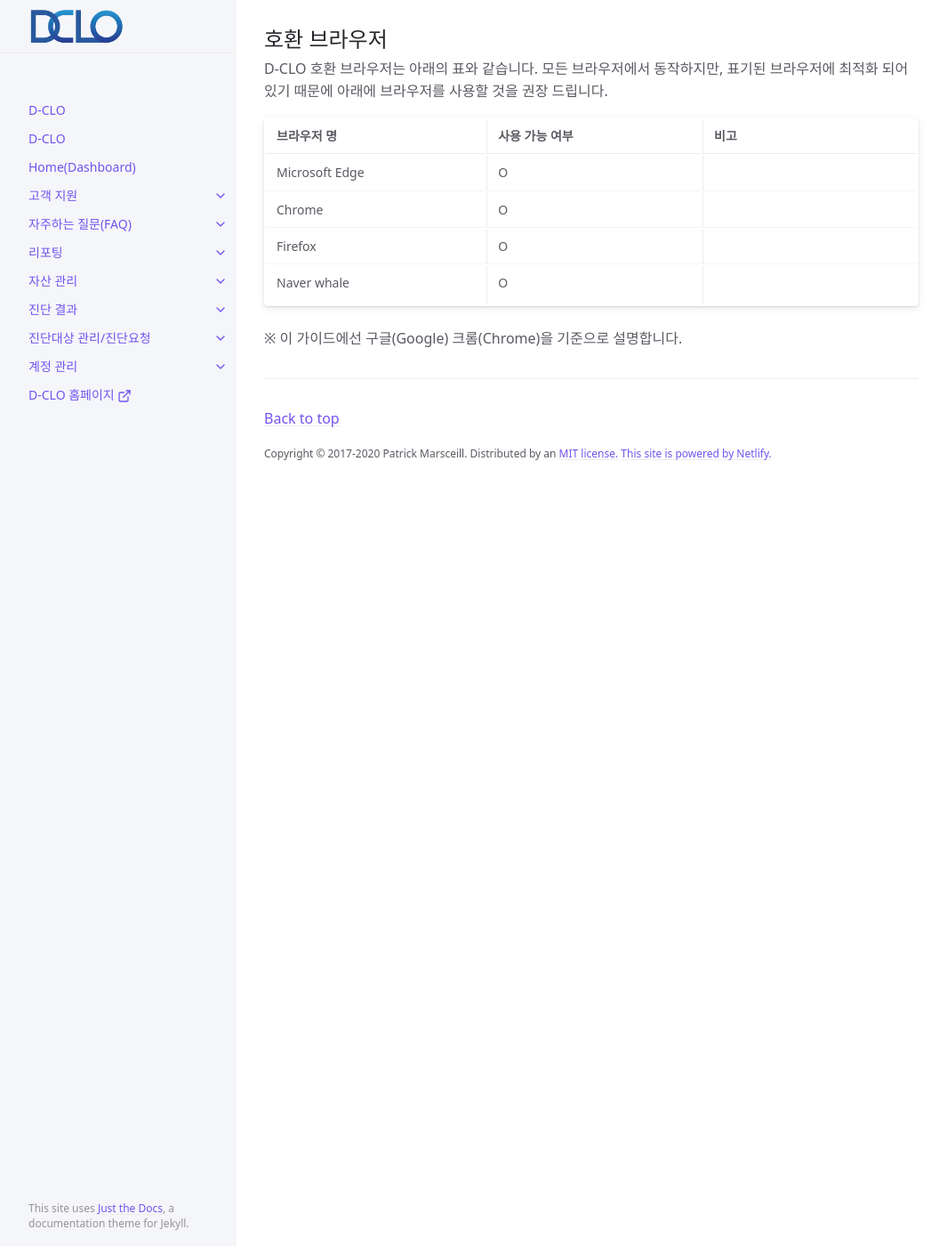
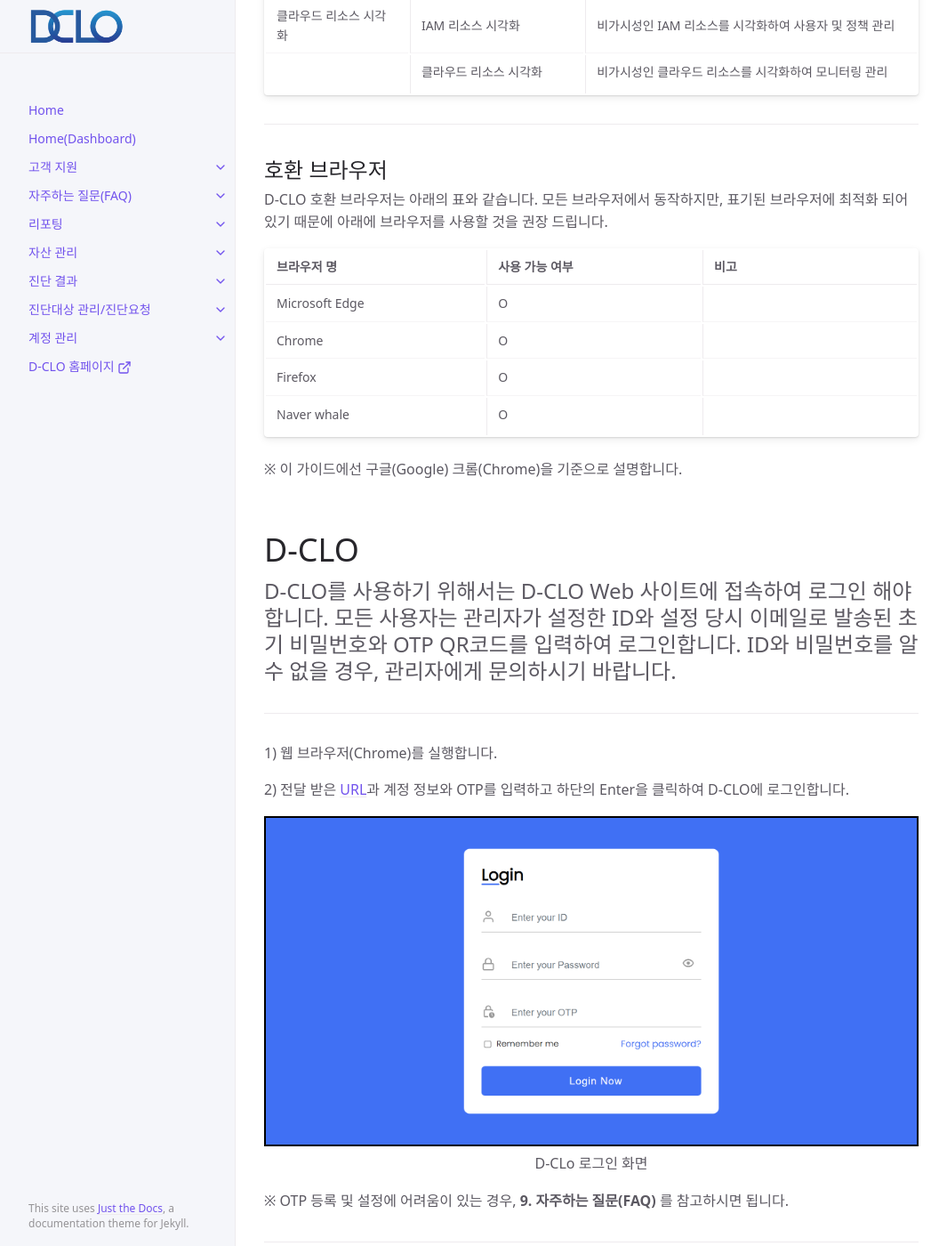
Before and after one commit to MZ-CloudGuard/d-clo.github.io, a Jekyll site: the page built from docs/index.md, in a window 1280 px wide and 1400 px high, scrolled down 969 px. Shown: the whole window at 89% size, without its empty margins (107-1172 px from the left). Built offline with Jekyll 4.4.1, drawn with Linux system fonts in a browser that asks for light colours; cached includes are drawn as plain includes; some of the changed text lies outside the part shown.

Commit message:
jake_index 수정

```diff
--- a/docs/index.md
+++ b/docs/index.md
@@ -1,14 +1,23 @@
 ---
 layout: default
-title: D-CLO
+title: Home
 nav_order: 1
+permalink: /
 ---
 
 # 개요
-{: .fs-9 }
 
+<br>
 클라우드 설정 미흡으로 인한 데이터 유출 사고가 점점 증가하고 있습니다. 이에 D-CLO는 300개의 탐지 룰셋을 통해 클라우드 설정에 대한 취약점을 점검하고 점검 결과를 모니터링하여 클라우드 설정 미흡으로 인한 피해를 사전에 방지할 수 있는 솔루션입니다.
-{: .fs-6 .fw-300 }
+
+---
+
+
+## Table of contents
+{: .no_toc .text-delta }
+
+1. TOC
+{:toc}
 
 ---
 
@@ -42,3 +51,29 @@ D-CLO 호환 브라우저는 아래의 표와 같습니다. 모든 브라우저
 | Naver whale      | O             |     |
 
 ※ 이 가이드에선 구글(Google) 크롬(Chrome)을 기준으로 설명합니다.
+
+
+# D-CLO
+{: .no_toc }
+
+D-CLO를 사용하기 위해서는 D-CLO Web 사이트에 접속하여 로그인 해야 합니다. 모든 사용자는 관리자가 설정한 ID와 설정 당시 이메일로 발송된 초기 비밀번호와 OTP QR코드를 입력하여 로그인합니다. ID와 비밀번호를 알 수 없을 경우, 관리자에게 문의하시기 바랍니다.
+{: .fs-6 .fw-300 }
+
+---
+1)	웹 브라우저(Chrome)를 실행합니다.
+
+2)	전달 받은 [URL](https://d-clo.com)과 계정 정보와 OTP를 입력하고 하단의 Enter을 클릭하여 D-CLO에 로그인합니다.
+
+
+<center>
+    <img
+        src="../../../assets/images/D-CLo_login.png"
+        width="1600"
+        height="900"
+        style="border: 2px solid black;"
+    />
+    <figcaption>D-CLo 로그인 화면</figcaption>
+</center>
+
+
+※ OTP 등록 및 설정에 어려움이 있는 경우, **9. 자주하는 질문(FAQ)** 를 참고하시면 됩니다.
```
Also changed, not shown: docs/docs/D-CLO/D-CLO.md (deleted, +0 -31 lines).
